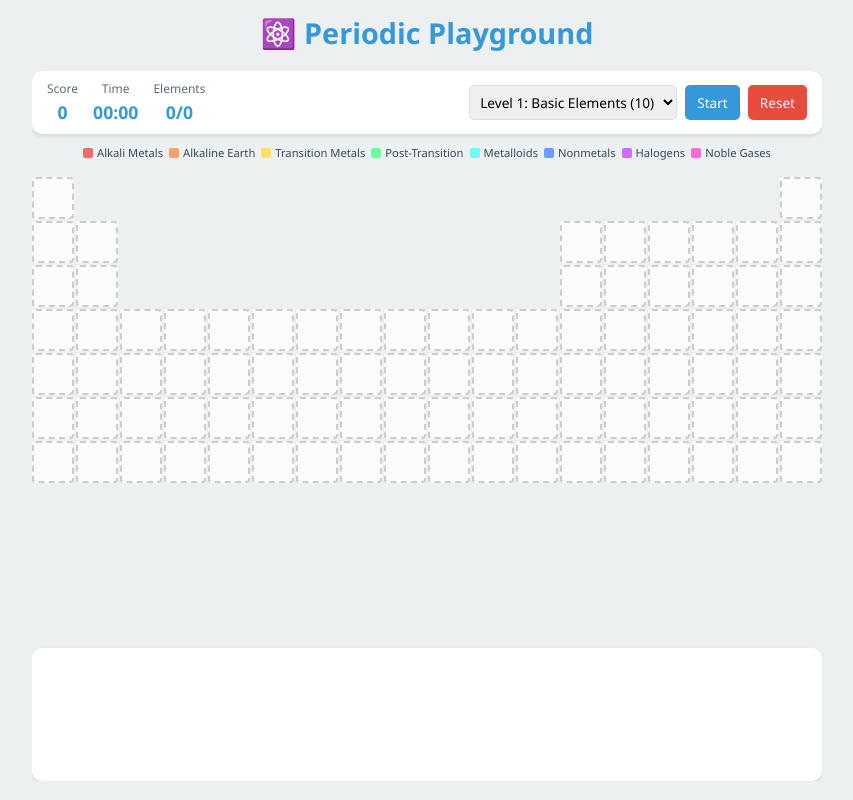
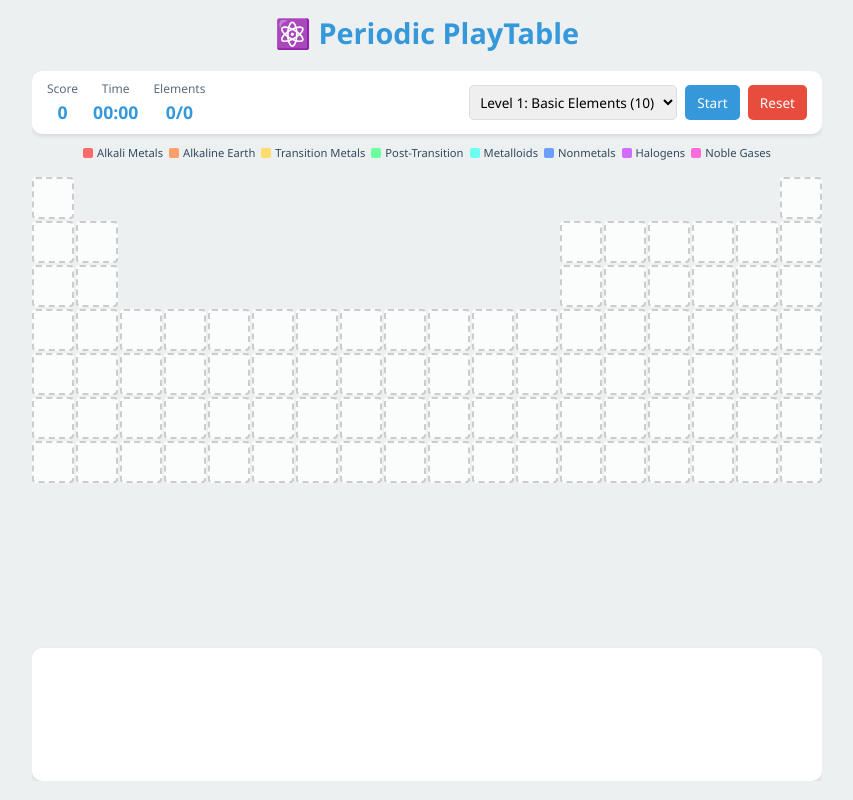
Before and after one commit to M-Codes6/Elemind--Periodic-Playground-, a plain HTML site: page assets/main/main.html in a window 1280 px wide. Shown: the whole page, without its empty margins (213-1066 px from the left). Drawn offline with Linux system fonts and the light colour scheme.

Commit message:
Main File Change

```diff
--- a/assets/main/main.html
+++ b/assets/main/main.html
@@ -8,11 +8,11 @@
     <link rel="stylesheet" href="./style.css" />
     <link rel="stylesheet" href="./responsive.css">
     <link rel="icon" href="./images/favicon.ico" type="image/x-icon" />
-    <title>Periodic Playground</title>
+    <title>Periodic PlayTable</title>
   </head>
   <body>
     <header>
-      <h1>⚛️ Periodic Playground</h1>
+      <h1>⚛️ Periodic PlayTable</h1>
     </header>
 
     <!-- Game Container -->
```
